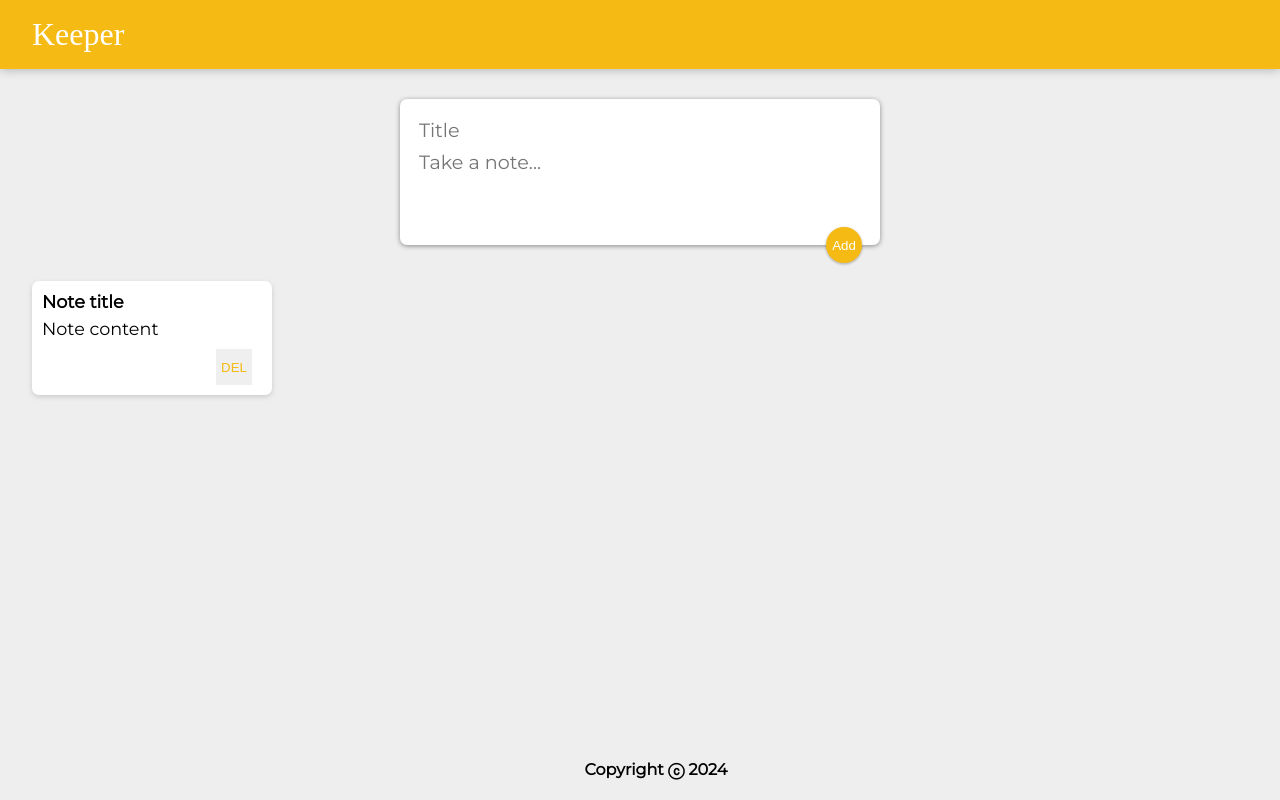
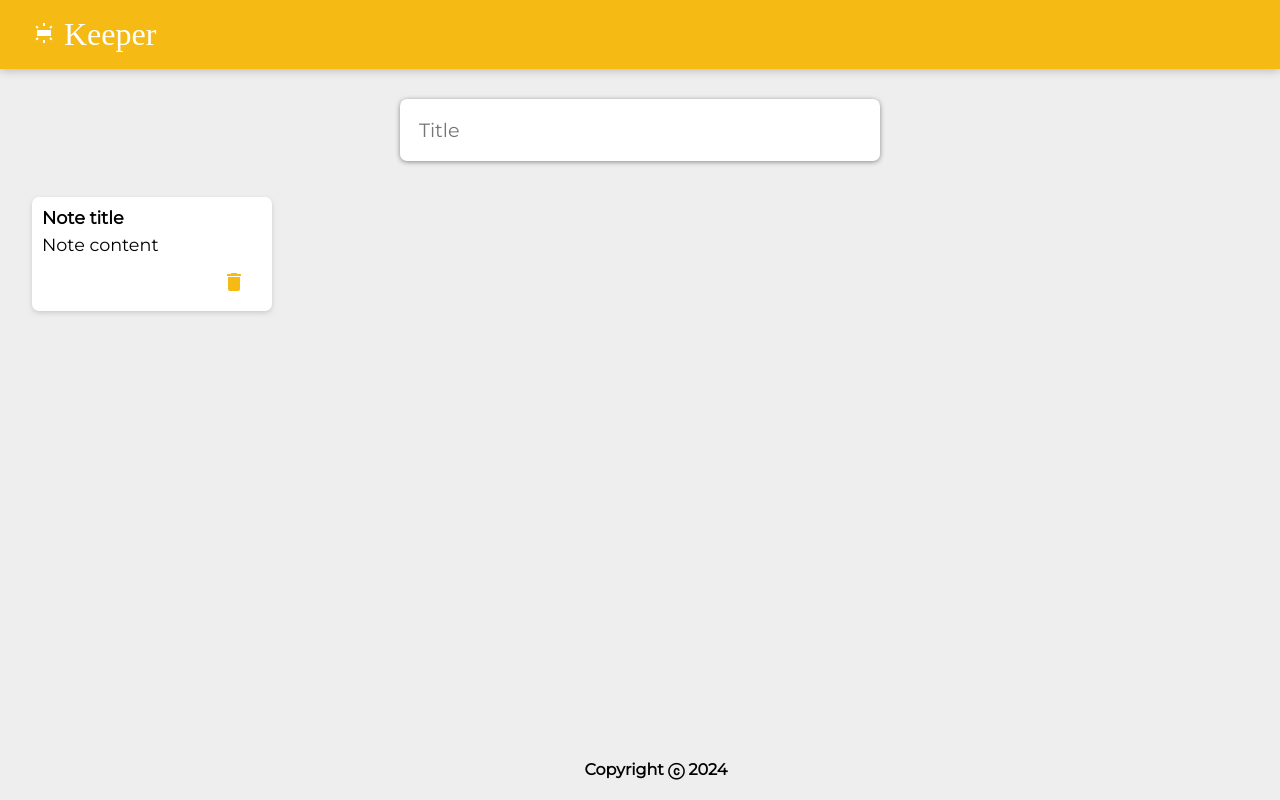
Before and after one commit to Rehaman-Shaik/Epiclife, a React (Vite) app in the folder client/: page /project/keeper-app in a window 1280 px wide. Built offline with nearby package versions, Linux system fonts and the light colour scheme; a web font is replaced by a local one.

Commit message:
beautified the keeper app

```diff
--- a/client/src/components/CreateArea.jsx
+++ b/client/src/components/CreateArea.jsx
@@ -1,5 +1,6 @@
 import React from "react";
 import { useState } from "react";
+import AddIcon from '@mui/icons-material/Add';
 
 function CreateArea(props) {
   const [note, setNote] = useState({
@@ -8,6 +9,7 @@ function CreateArea(props) {
   })
 
   const [isEmpty, setIsEmpty] = useState(false)
+  const [shouldExpand, setShouldExpand] = useState(false)
 
   function handleChange(event) {
     setIsEmpty(false)
@@ -35,15 +37,15 @@ function CreateArea(props) {
   return (
     <div>
       <form>
-        <input name="title" placeholder="Title" onChange={handleChange} value={note.title} />
-        <textarea name="content" placeholder="Take a note..." rows="3" onChange={handleChange} value={note.content} />
-        <button onClick={handleAddClick}>Add</button>
+        <input onClick={() => { setShouldExpand(true) }} name="title" placeholder="Title" onChange={handleChange} value={note.title} />
+        {shouldExpand && <textarea name="content" placeholder="Take a note..." rows="3" onChange={handleChange} value={note.content} />}
+        {shouldExpand && <button onClick={handleAddClick}> <AddIcon />  </button>}
       </form>
       {isEmpty && (
-  <p className="error-message" style={{ textAlign: 'center', color: 'red', margin: '10px 0' }}>
-    Please enter text in the input fields
-  </p>
-)}
+        <p className="error-message" style={{ textAlign: 'center', color: 'red', margin: '10px 0' }}>
+          Please enter text in the input fields
+        </p>
+      )}
 
     </div>
   );
--- a/client/src/components/Header.jsx
+++ b/client/src/components/Header.jsx
@@ -1,9 +1,10 @@
 import React from "react";
+import FluorescentIcon from '@mui/icons-material/Fluorescent';
 
 function Header() {
   return (
     <header>
-      <h1>Keeper</h1>
+      <h1> {< FluorescentIcon />} <a style={{textDecoration:"none", color:"white"}} href="/" >Keeper</a>  </h1>
     </header>
   );
 }
--- a/client/src/components/Note.jsx
+++ b/client/src/components/Note.jsx
@@ -1,17 +1,17 @@
 import React from "react";
-
+import DeleteIcon from '@mui/icons-material/Delete';
 
 function Note(props) {
-  function handleClick(id){
+  function handleClick(id) {
     props.para1(id)
   }
   return (
     <div className="note">
       <h1>{props.title}</h1>
       <p>{props.content}</p>
-      <button onClick={()=>{
+      <button style={{backgroundColor:"white"}} onClick={() => {
         handleClick(props.id)
-      }}>DEL</button>
+      }}><DeleteIcon /></button>
     </div>
   );
 }
```
Also changed, not shown: client/package.json (+7 -1 lines), 1 other file (tests, documents, lock files or other folders).
